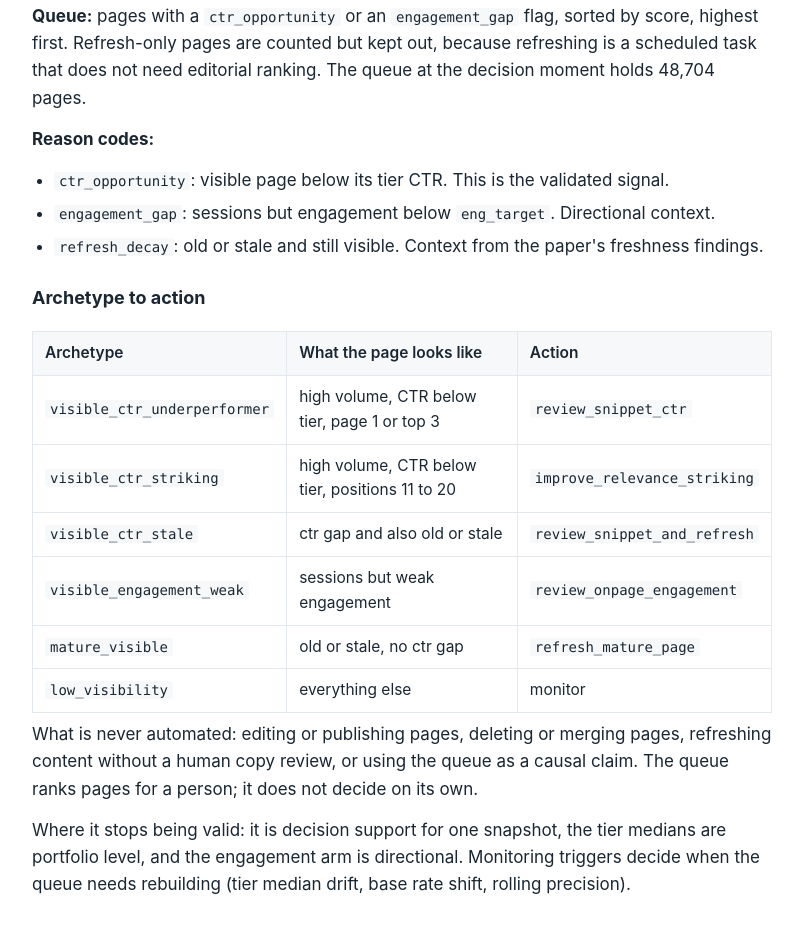
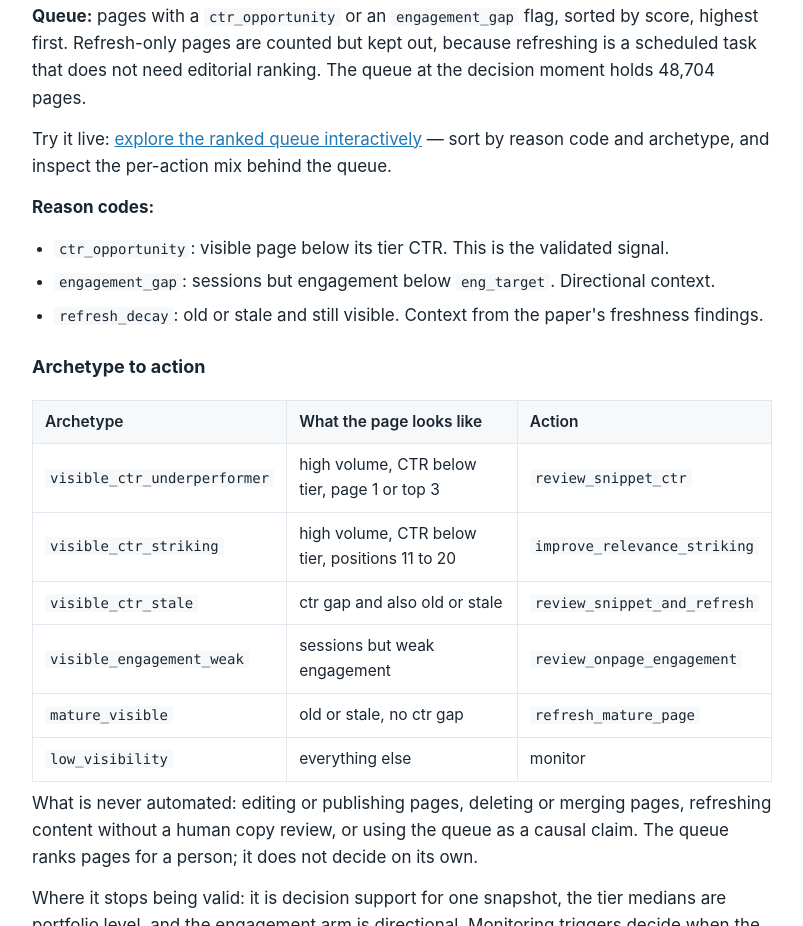
Before and after one commit to NameRectified/flyrank-ml-internship, a plain HTML site: page paper/index.html in a window 1280 px wide. Shown: the part 6416-7342 px from the top of the page, without its empty margins (238-1041 px from the left). Drawn offline with Linux system fonts and the light colour scheme.

Commit message:
paper: link to the interactive queue explorer

```diff
--- a/paper/index.html
+++ b/paper/index.html
@@ -230,6 +230,7 @@
     <li><strong>eng_arm:</strong> the engagement gap below <code>eng_target</code> (the weighted median engagement rate for the page's content type and intent), scaled by sessions, only for pages with at least 50 sessions.</li>
   </ul>
   <p><strong>Queue:</strong> pages with a <code>ctr_opportunity</code> or an <code>engagement_gap</code> flag, sorted by score, highest first. Refresh-only pages are counted but kept out, because refreshing is a scheduled task that does not need editorial ranking. The queue at the decision moment holds 48,704 pages.</p>
+  <p>Try it live: <a href="ui/">explore the ranked queue interactively</a> — sort by reason code and archetype, and inspect the per-action mix behind the queue.</p>
   <p><strong>Reason codes:</strong></p>
   <ul>
     <li><code>ctr_opportunity</code>: visible page below its tier CTR. This is the validated signal.</li>
```
